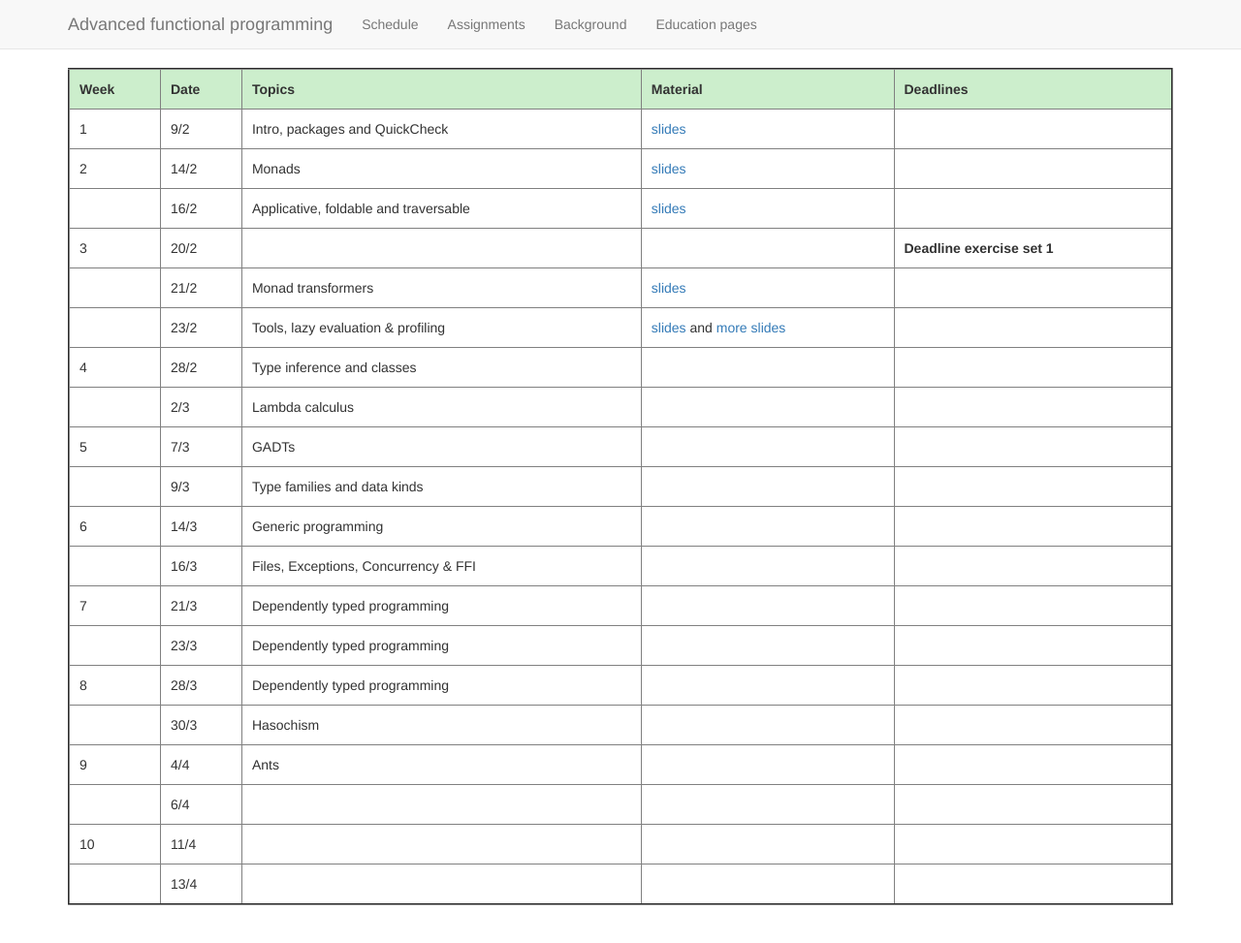
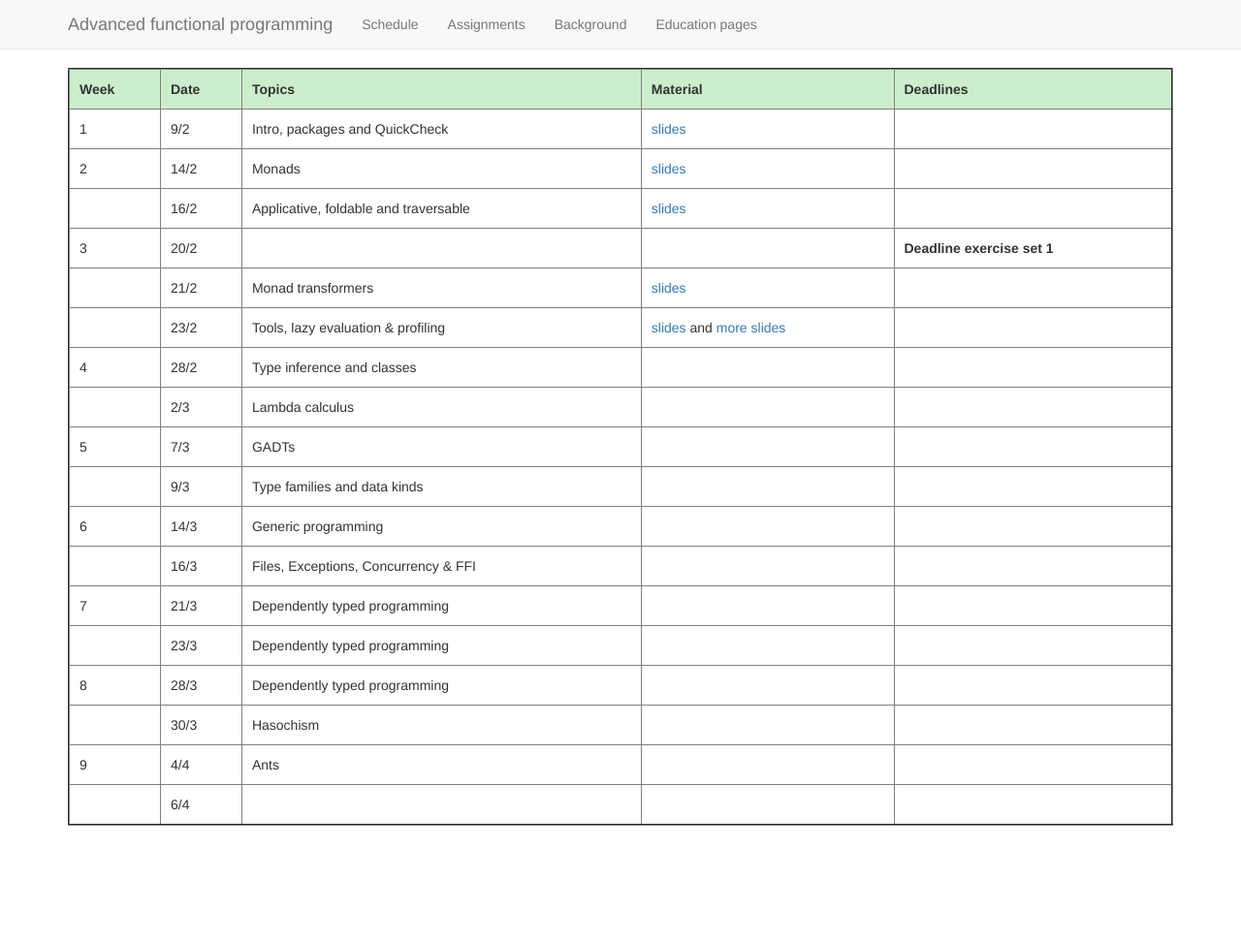
Before and after one commit to ruuda/2017-AFP, a Jekyll site: the page built from schedule.html, in a window 1280 px wide and 984 px high. Shown: the top 973 px of the window at 97% size. Built offline with Jekyll 4.4.1, drawn with Linux system fonts in a browser that asks for light colours; nearby versions of some CDN libraries.

Commit message:
Updates to schedule.

```diff
--- a/schedule.html
+++ b/schedule.html
@@ -235,29 +235,4 @@ layout: default
       <td></td>
     </tr>
 
-    <tr>
-      <td>10</td>
-
-      <td>11/4</td>
-
-      <td></td>
-
-      <td></td>
-
-      <td></td>
-    </tr>
-
-    <tr>
-      <td></td>
-
-      <td>13/4</td>
-
-      <td></td>
-
-      <td></td>
-
-      <td></td>
-    </tr>
-
-
   </table>
```
Also changed, not shown: 1 other file.
